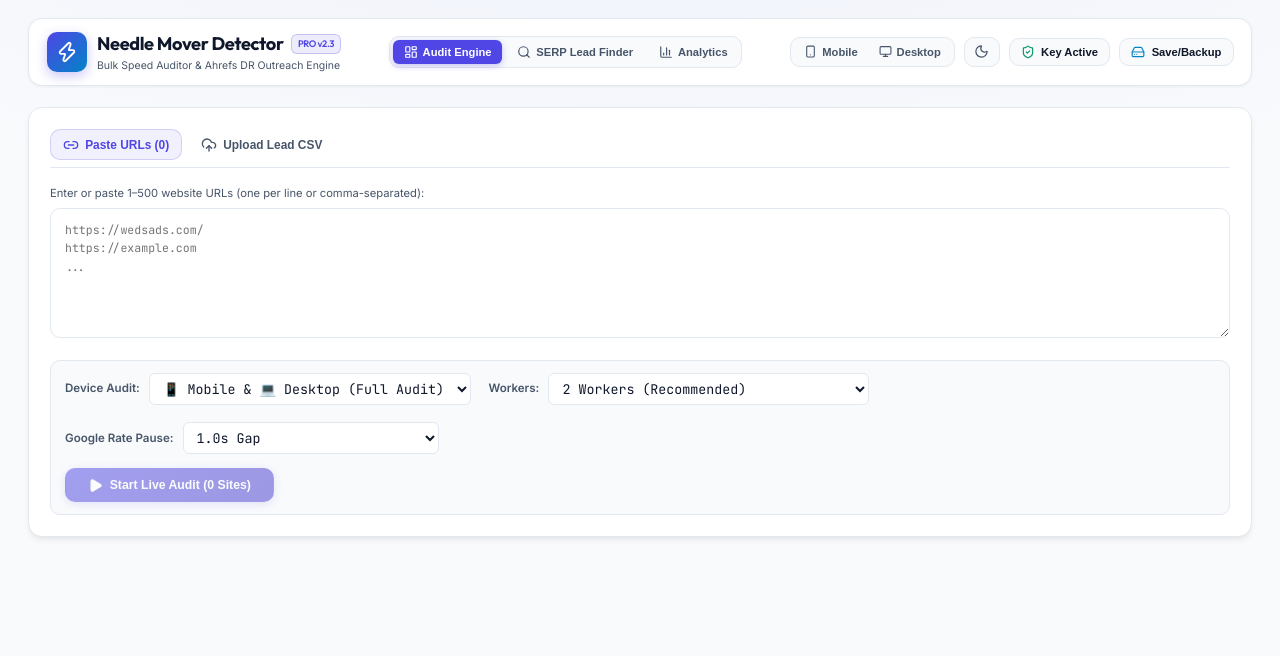
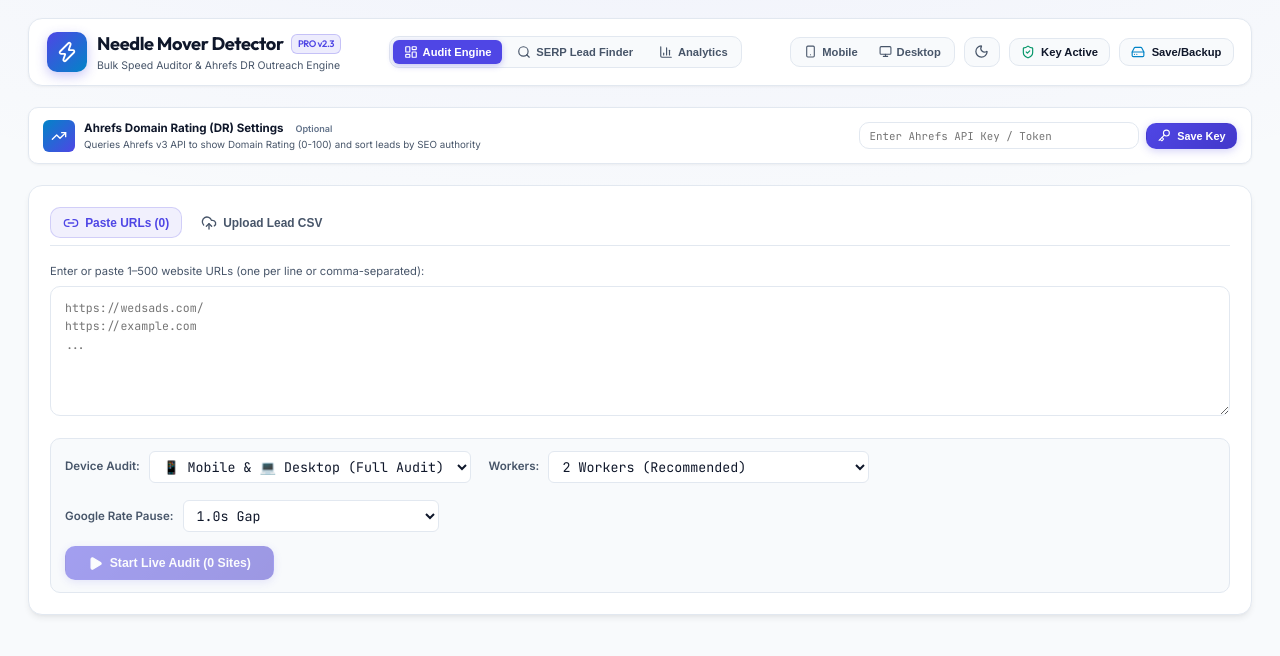
Before and after one commit to kashifdotwp/bulk-website-speed-auditor, a React (Vite) app: page / in a window 1280 px wide. Shown: the top 656 px of the page. Built offline with nearby package versions, Linux system fonts and the light colour scheme.

Commit message:
Add permanent top Ahrefs settings bar and Fetch All DRs action

```diff
--- a/src/App.jsx
+++ b/src/App.jsx
@@ -1,6 +1,7 @@
 import React, { useState, useEffect, useMemo, useRef } from 'react';
 import Header from './components/Header';
 import ApiKeyModal from './components/ApiKeyModal';
+import AhrefsBar from './components/AhrefsBar';
 import InputSection from './components/InputSection';
 import QueueController from './components/QueueController';
 import MetricsOverview from './components/MetricsOverview';
@@ -79,6 +80,7 @@
   const [emailStatusMap, setEmailStatusMap] = useState({});
   const [drMap, setDrMap] = useState(() => loadDrMap());
   const [drStatusMap, setDrStatusMap] = useState({});
+  const [isFetchingAllDr, setIsFetchingAllDr] = useState(false);
   const [selectedIds, setSelectedIds] = useState(new Set());
   const [queueProgress, setQueueProgress] = useState(null);
 
@@ -89,8 +91,8 @@
   const [activePitchLead, setActivePitchLead] = useState(null);
 
   // Filters & Sorting
-  const [filterTier, setFilterTier] = useState('all'); // 'all' | 'shortlisted' | 'poor' | 'average' | 'good' | 'error'
-  const [filterCategory, setFilterCategory] = useState('all'); // 'all' | 'saas' | 'ecommerce' | 'local' | 'agency' | 'other'
+  const [filterTier, setFilterTier] = useState('all');
+  const [filterCategory, setFilterCategory] = useState('all');
   const [searchQuery, setSearchQuery] = useState('');
   const [sortBy, setSortBy] = useState('score_asc');
 
@@ -190,6 +192,23 @@
       return;
     }
     await triggerAhrefsDrFetch(lead, ahrefsKey);
+  };
+
+  const handleFetchAllDr = async () => {
+    if (!ahrefsKey || !ahrefsKey.trim()) {
+      setIsApiKeyModalOpen(true);
+      return;
+    }
+    setIsFetchingAllDr(true);
+    try {
+      for (const r of results) {
+        if (r.success && drMap[r.id] === undefined && drMap[r.domain] === undefined) {
+          await triggerAhrefsDrFetch(r, ahrefsKey);
+        }
+      }
+    } finally {
+      setIsFetchingAllDr(false);
+    }
   };
 
   // Queue Progress & Item completion handlers
@@ -397,7 +416,6 @@
 
   const handleAhrefsKeySaved = (newAhrefsKey) => {
     setAhrefsKey(newAhrefsKey);
-    // If keys just configured and results exist, automatically fetch missing DRs
     if (newAhrefsKey && results.length > 0) {
       results.forEach(r => {
         if (drMap[r.id] === undefined && drMap[r.domain] === undefined) {
@@ -557,6 +575,15 @@
       {/* VIEW 3: Main Audit Engine */}
       {activeView === 'audit' && (
         <>
+          {/* Top Dedicated Ahrefs Settings Bar */}
+          <AhrefsBar
+            ahrefsKey={ahrefsKey}
+            onSaveAhrefsKey={handleAhrefsKeySaved}
+            onFetchAllDr={handleFetchAllDr}
+            isFetchingDr={isFetchingAllDr}
+            hasResults={results.length > 0}
+          />
+
           {/* Input / Upload Section */}
           <InputSection
             onStartAudit={handleStartAudit}
--- /dev/null
+++ b/src/components/AhrefsBar.jsx
@@ -0,0 +1,118 @@
+import React, { useState, useEffect } from 'react';
+import { TrendingUp, Check, Key, ShieldCheck, Loader2, RefreshCw } from 'lucide-react';
+import { saveAhrefsApiKey } from '../services/storage';
+
+export default function AhrefsBar({
+  ahrefsKey,
+  onSaveAhrefsKey,
+  onFetchAllDr,
+  isFetchingDr,
+  hasResults
+}) {
+  const [keyInput, setKeyInput] = useState(ahrefsKey || '');
+  const [saved, setSaved] = useState(false);
+
+  useEffect(() => {
+    setKeyInput(ahrefsKey || '');
+  }, [ahrefsKey]);
+
+  const handleSave = (e) => {
+    e?.preventDefault();
+    const clean = keyInput.trim();
+    saveAhrefsApiKey(clean);
+    onSaveAhrefsKey(clean);
+    setSaved(true);
+    setTimeout(() => setSaved(false), 2000);
+  };
+
+  return (
+    <div
+      style={{
+        background: 'var(--bg-card)',
+        border: '1px solid var(--border-subtle)',
+        borderRadius: 'var(--radius-md)',
+        padding: '0.75rem 1rem',
+        display: 'flex',
+        alignItems: 'center',
+        justifyContent: 'space-between',
+        flexWrap: 'wrap',
+        gap: '0.75rem',
+        boxShadow: 'var(--shadow-sm)'
+      }}
+    >
+      <div style={{ display: 'flex', alignItems: 'center', gap: '0.65rem', flexWrap: 'wrap' }}>
+        <div style={{
+          width: '32px',
+          height: '32px',
+          borderRadius: '6px',
+          background: 'linear-gradient(135deg, #0284c7, #4f46e5)',
+          display: 'flex',
+          alignItems: 'center',
+          justifyContent: 'center',
+          color: 'white'
+        }}>
+          <TrendingUp size={16} />
+        </div>
+        <div>
+          <span style={{ fontSize: '0.825rem', fontWeight: 700, color: 'var(--text-primary)', display: 'flex', alignItems: 'center', gap: '0.35rem' }}>
+            Ahrefs Domain Rating (DR) Settings
+            {ahrefsKey ? (
+              <span className="badge badge-cyan" style={{ fontSize: '0.65rem', padding: '1px 6px' }}>
+                <ShieldCheck size={10} style={{ marginRight: '2px' }} /> Active
+              </span>
+            ) : (
+              <span className="badge" style={{ fontSize: '0.65rem', background: 'var(--bg-input)', color: 'var(--text-muted)' }}>
+                Optional
+              </span>
+            )}
+          </span>
+          <p style={{ fontSize: '0.7rem', color: 'var(--text-secondary)' }}>
+            Queries Ahrefs v3 API to show Domain Rating (0-100) and sort leads by SEO authority
+          </p>
+        </div>
+      </div>
+
+      {/* Input & Save Action */}
+      <form onSubmit={handleSave} style={{ display: 'flex', alignItems: 'center', gap: '0.5rem', flexWrap: 'wrap' }}>
+        <div style={{ position: 'relative', width: '280px' }}>
+          <input
+            type="password"
+            className="search-input"
+            placeholder="Enter Ahrefs API Key / Token"
+            value={keyInput}
+            onChange={e => setKeyInput(e.target.value)}
+            style={{
+              width: '100%',
+              padding: '0.4rem 0.65rem',
+              fontSize: '0.775rem',
+              fontFamily: 'var(--font-mono)'
+            }}
+          />
+        </div>
+
+        <button
+          type="submit"
+          className="btn btn-primary"
+          style={{ fontSize: '0.775rem', padding: '0.4rem 0.75rem' }}
+        >
+          {saved ? <Check size={13} /> : <Key size={13} />}
+          <span>{saved ? 'Saved!' : 'Save Key'}</span>
+        </button>
+
+        {hasResults && (
+          <button
+            type="button"
+            className="btn btn-secondary"
+            style={{ fontSize: '0.775rem', padding: '0.4rem 0.75rem', color: 'var(--accent-primary)' }}
+            onClick={onFetchAllDr}
+            disabled={isFetchingDr}
+            title="Fetch Ahrefs Domain Rating for all websites on screen"
+          >
+            {isFetchingDr ? <Loader2 size={13} className="spin-icon" /> : <RefreshCw size={13} />}
+            <span>{isFetchingDr ? 'Fetching DRs...' : 'Fetch All DRs'}</span>
+          </button>
+        )}
+      </form>
+    </div>
+  );
+}
```
